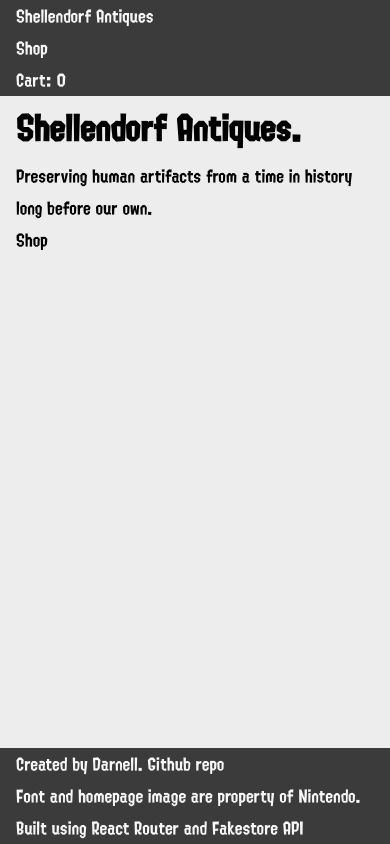
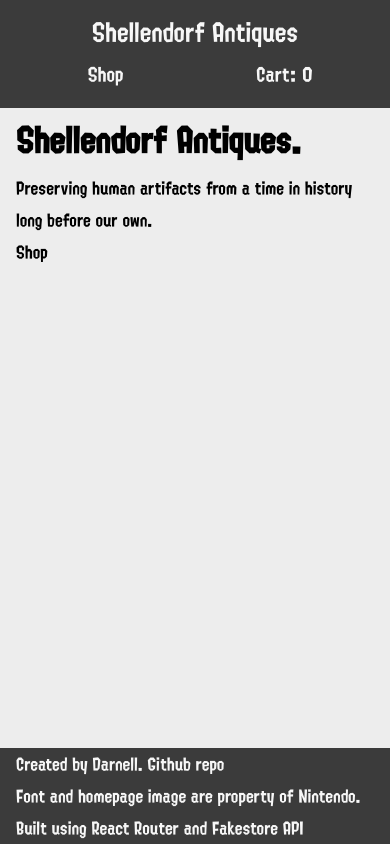
Before and after one commit to DrantDumani/shopping-cart-v2, a React (Vite) app: page / in a window 390 px wide. Built offline with nearby package versions, Linux system fonts and the light colour scheme.

Commit message:
Create mobile navbar style

```diff
--- a/src/components/Navbar/Navbar.jsx
+++ b/src/components/Navbar/Navbar.jsx
@@ -1,18 +1,39 @@
 import { Link, NavLink } from "react-router-dom";
 import PropTypes from "prop-types";
+import styles from "./Navbar.module.css";
 
 function Navbar({ amount }) {
   return (
-    <nav className="navBar">
-      <ul className="navList">
-        <li>
-          <Link to="/">Shellendorf Antiques</Link>
+    <nav className={styles.nav}>
+      <ul className={styles.list}>
+        <li className={styles.listItemBig}>
+          <Link className={styles.linkBig} to="/">
+            Shellendorf Antiques
+          </Link>
         </li>
-        <li>
-          <NavLink to="/shop">Shop</NavLink>
-        </li>
-        <li>
-          <NavLink to="/cart">Cart: {amount}</NavLink>
+        <li className={styles.listItemSmall}>
+          <ul className={styles.nestedList}>
+            <li className={styles.nestedListItem}>
+              <NavLink
+                className={({ isActive }) =>
+                  isActive ? styles.active : styles.navLink
+                }
+                to="/shop"
+              >
+                Shop
+              </NavLink>
+            </li>
+            <li className={styles.nestedListItem}>
+              <NavLink
+                className={({ isActive }) =>
+                  isActive ? styles.active : styles.navLink
+                }
+                to="/cart"
+              >
+                Cart: {amount}
+              </NavLink>
+            </li>
+          </ul>
         </li>
       </ul>
     </nav>
--- /dev/null
+++ b/src/components/Navbar/Navbar.module.css
@@ -0,0 +1,43 @@
+.list {
+  display: flex;
+  flex-wrap: wrap;
+  padding-top: 0.5rem;
+}
+
+.listItemBig {
+  width: 100%;
+  text-align: center;
+}
+
+.linkBig {
+  font-size: 1.5rem;
+}
+
+.listItemSmall {
+  width: 100%;
+}
+
+.nestedList {
+  display: flex;
+}
+
+.nestedListItem {
+  flex-basis: 50%;
+  text-align: center;
+  padding-bottom: 1rem;
+}
+
+.navLink {
+  font-size: 1.125rem;
+}
+
+.navLink:hover {
+  font-weight: 600;
+  border-bottom: 0.25rem solid #f7f7f7;
+}
+
+.active {
+  composes: navLink;
+  font-weight: 600;
+  border-bottom: 0.25rem solid #f7f7f7;
+}
```
